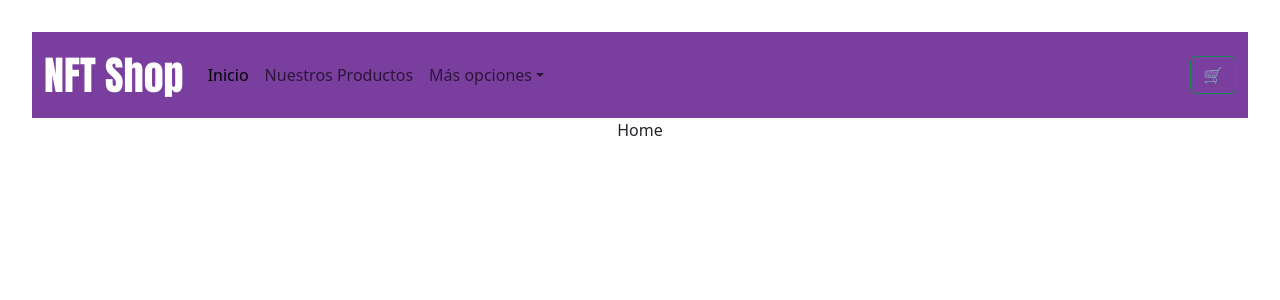
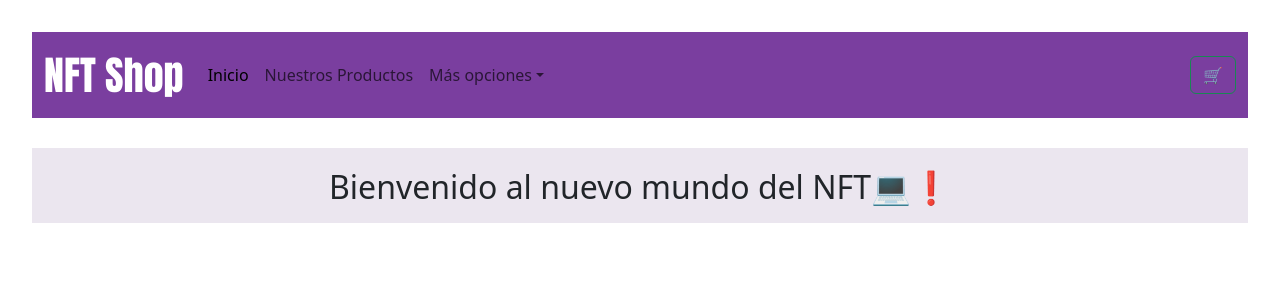
Before and after one commit to nicooviedo04/Pre-entrega1-Oviedo, a React (Vite) app: page / in a window 1280 px wide. Shown: the top 300 px of the page. Built offline with nearby package versions, Linux system fonts and the light colour scheme.

Commit message:
ItemListContainer

```diff
--- a/src/Component/Home/Home.jsx
+++ b/src/Component/Home/Home.jsx
@@ -1,9 +1,10 @@
 import Navbar from "../Navbar/Navbar"
+import ItemListContainer from "../ItemListContainer/ItemListContainer"
 function Home() {
   return (
     <>
     <Navbar></Navbar>
-    <div>Home</div>
+    <ItemListContainer greeting={'Bienvenido al nuevo mundo del NFT💻❗'}></ItemListContainer>
     </>
   )
 }
--- /dev/null
+++ b/src/Component/ItemListContainer/ItemListContainer.css
@@ -0,0 +1,21 @@
+.bnc{
+    padding-top: 30px;
+}
+
+
+
+
+
+.bienvenida-container{
+
+    background-color: rgba(98, 61, 133, 0.13);
+    text-align: center;
+    width: 100%;
+    height: 75px;
+    padding-top: 20px;
+}
+
+.bienvenida-container h2{
+    text-align: center;
+    padding-top: 20px;
+}
--- /dev/null
+++ b/src/Component/ItemListContainer/ItemListContainer.jsx
@@ -0,0 +1,12 @@
+import './ItemListContainer.css'
+const ItemListContainer = ({greeting}) => {
+  return (
+    <>
+    <div className="bnc">
+      <h2 className="bienvenida-container">{greeting}</h2>
+    </div>
+    </>
+  )
+}
+
+export default ItemListContainer
```
